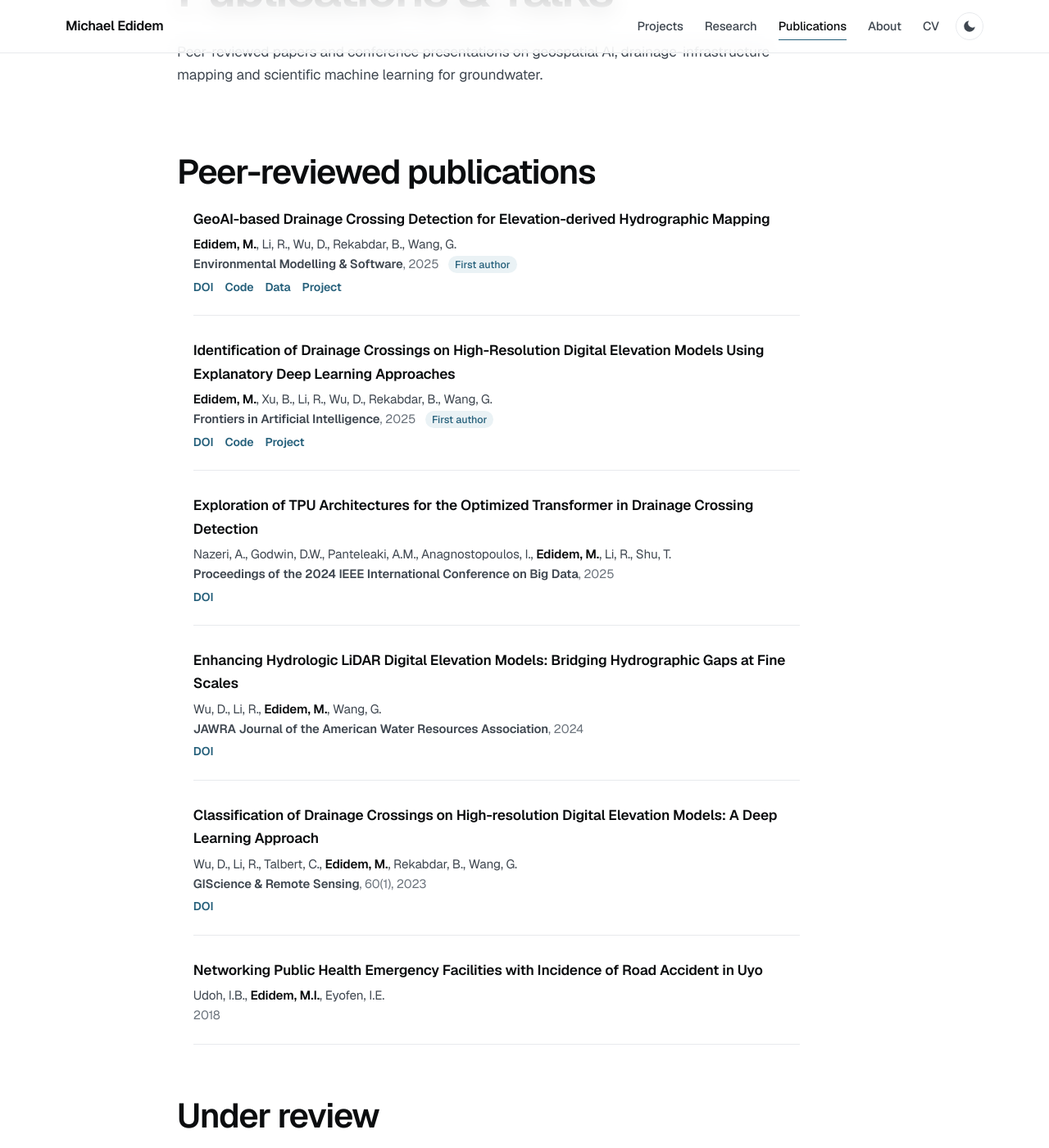
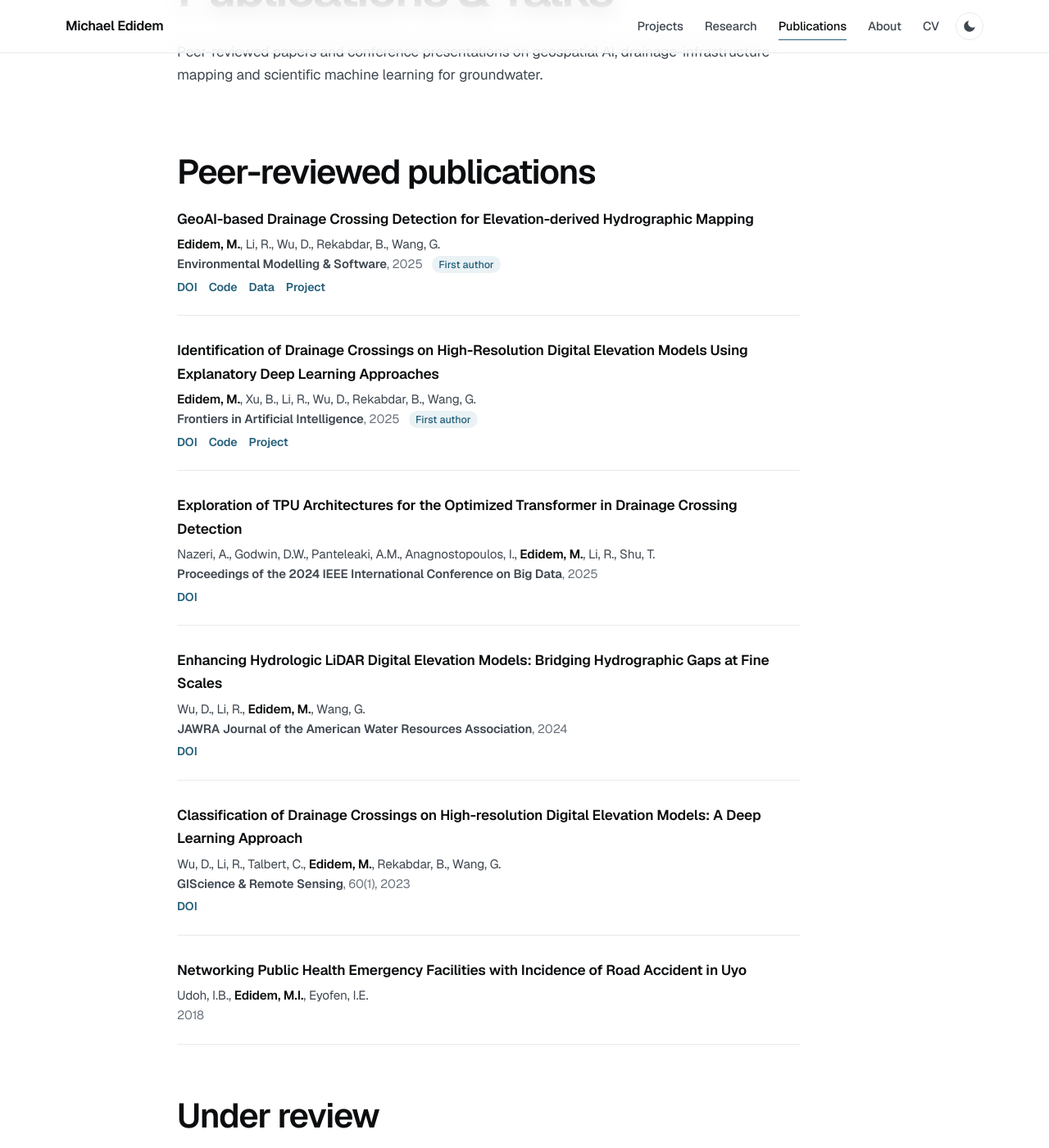
Before and after one commit to mikedidem/medidem, a Jekyll site: the page built from _pages/publications.html, in a window 1280 px wide and 1400 px high, scrolled down 236 px. Shown: the whole window at 82% size. Built offline with Jekyll 4.4.1, drawn with Linux system fonts in a browser that asks for light colours.

Commit message:
Fit the First author badge to its text on phones and align publication lists with their headings

```diff
--- a/assets/css/atlas.css
+++ b/assets/css/atlas.css
@@ -160,6 +160,7 @@
 .fold > summary::-webkit-details-marker { display:none; }
 
 /* ── Publications ───────────────────────────────────── */
+.pubs,.page-body .pubs { padding-left:0; }
 .pub { padding:22px 0; }
 .pub__title { font-size:1.08rem; letter-spacing:-.01em; }
 .pub__badge { padding:2px 8px; border-radius:999px; background:var(--accent-soft); font-family:var(--font); font-size:.78rem; font-weight:500; letter-spacing:0; text-transform:none; }
@@ -299,7 +300,7 @@
 
   /* Publications, about, side project, contact */
   #publications .pub:nth-child(n+3) { display:none; }
-  .pub__badge { display:block; margin:2px 0 0; white-space:nowrap; }
+  .pub__badge { display:block; width:fit-content; margin:6px 0 0; white-space:nowrap; }
   .pub__links { margin-top:0; gap:0 16px; }
   #about .about-grid > div:last-child { display:none; }
   .section-more a,.side-project a:not(:has(img)),#about p a,.site-footer__links a { display:inline-block; padding:10px 0; }
```
